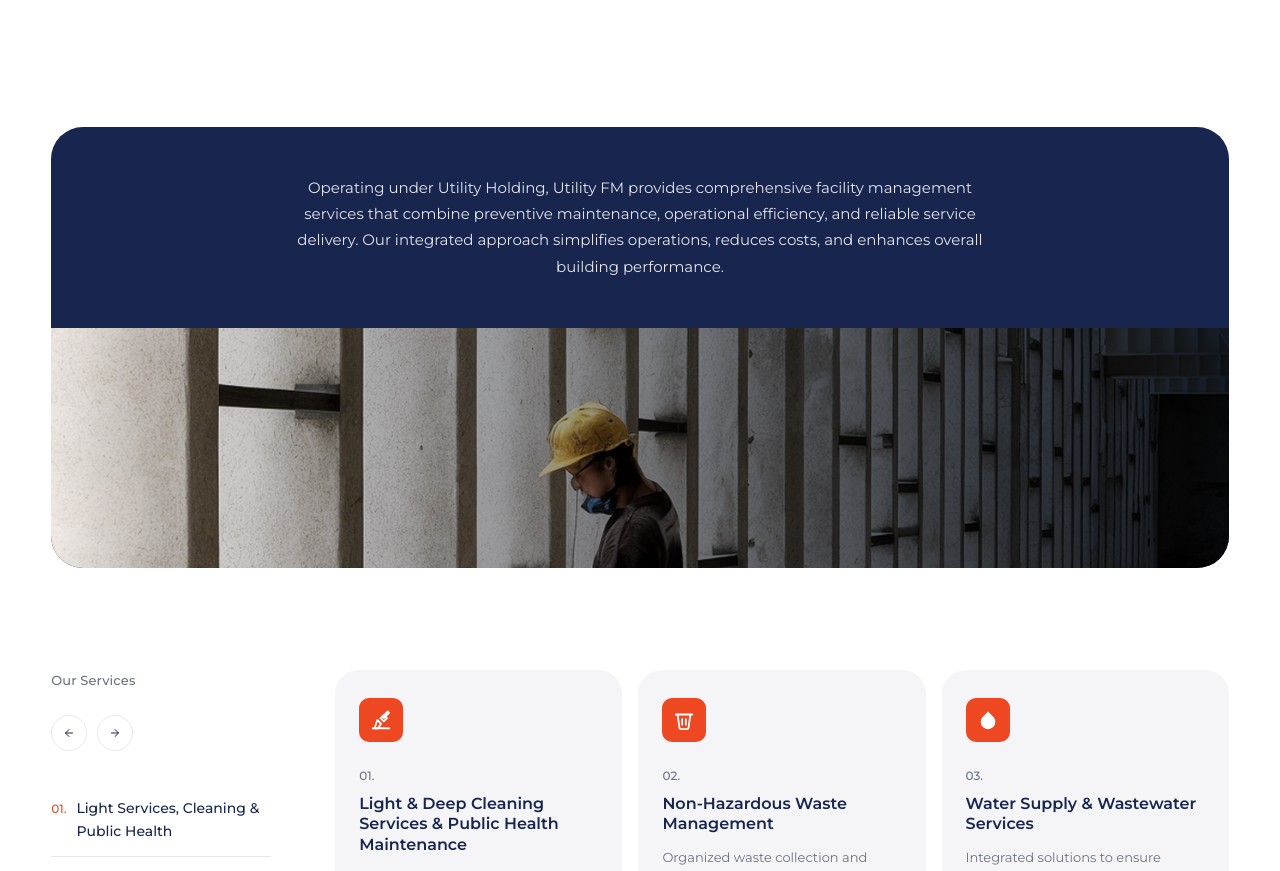
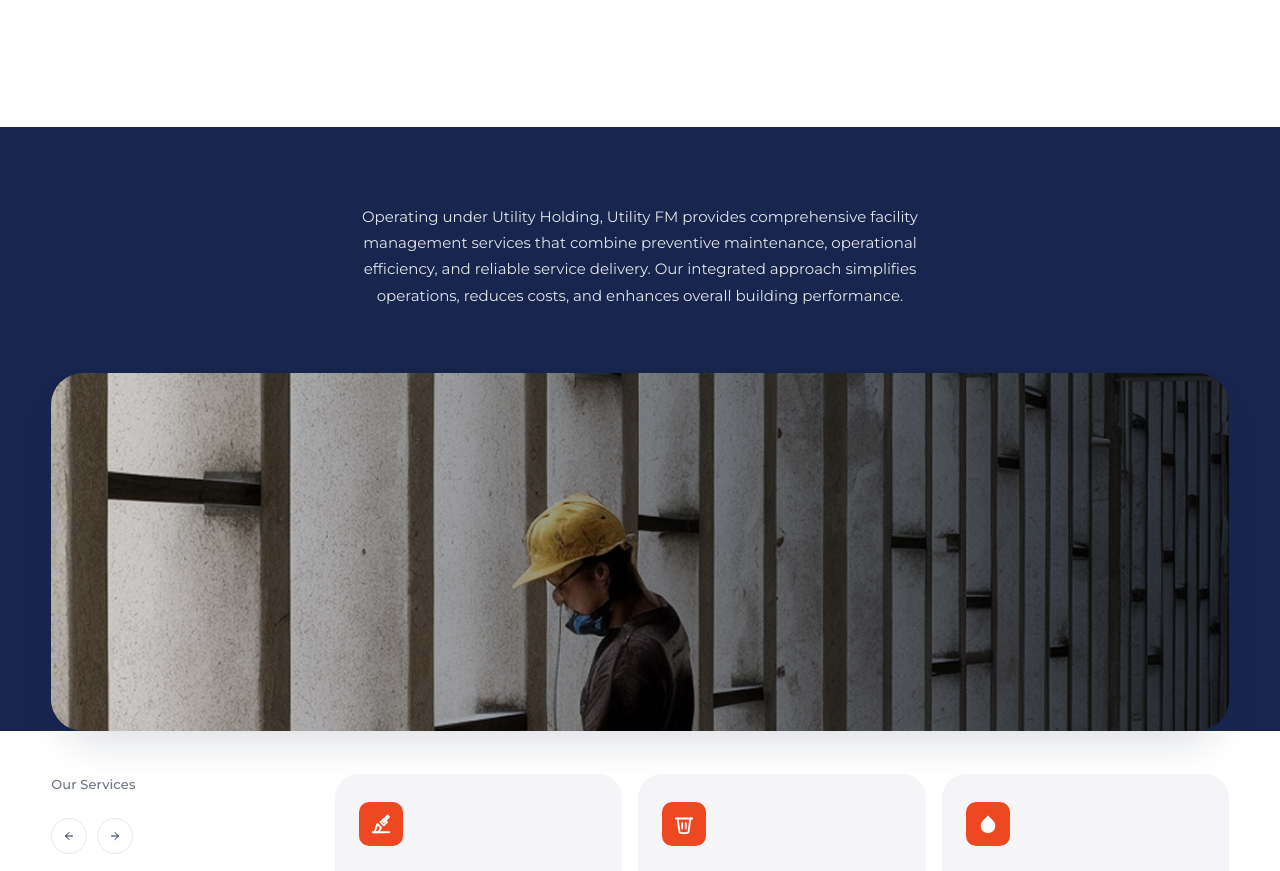
Before and after one commit to jahangirhossain-work/react-app-7, a React (Vite) app: page /fm in a window 1280 px wide. Shown: the part 820-1691 px from the top of the page. Built offline with nearby package versions, Linux system fonts and the light colour scheme.

Commit message:
sub banner flat edit

```diff
--- a/src/styles/global.css
+++ b/src/styles/global.css
@@ -948,17 +948,18 @@ html[dir='rtl'] .office-card__phone { justify-content: flex-end; }
 
 .sub-hero__media .img-wrap:nth-child(1) { grid-row: 1 / 3; }
 
+
 /* Sub-banner-flat */
 .sub-banner-flat {
   margin-block-start: clamp(40px, 5vw, 64px);
-  margin-inline: var(--gutter);
+  /* REMOVED margin-inline to make the navy background full-width */
   background: var(--color-navy);
-  border-radius: var(--radius-xl);
-  padding: clamp(32px, 4vw, 48px) clamp(32px, 5vw, 64px) 0;
+  /* REMOVED border-radius from the navy container */
+  padding: clamp(48px, 6vw, 80px) 0 0;
   color: #fff;
   text-align: center;
   position: relative;
-  overflow: hidden;
+  /* REMOVED overflow: hidden so the rounded image edges show the background underneath */
 }
 
 .sub-banner-flat__text {
@@ -967,17 +968,31 @@ html[dir='rtl'] .office-card__phone { justify-content: flex-end; }
   font-size: clamp(14px, 1.3vw, 15px);
   line-height: 1.75;
   color: rgba(255, 255, 255, 0.88);
-  padding-bottom: clamp(32px, 4vw, 48px);
+  padding-bottom: clamp(48px, 6vw, 64px);
+  padding-inline: var(--gutter); /* Protects text on mobile views */
 }
 
 .sub-banner-flat__image {
-  margin-inline: calc(-1 * clamp(32px, 5vw, 64px));
-  margin-bottom: 0;
-  height: clamp(160px, 22vw, 240px);
+  /* CHANGED: Gives the image wrapper the side gutters and rounded look from your image */
+  margin-inline: var(--gutter);
+  max-width: var(--max-w);
+  margin-image: auto;
+  border-radius: var(--radius-xl);
+
+  /* Pushes the image halfway down over the navy section boundary */
+  margin-bottom: -60px;
+
+  height: clamp(200px, 28vw, 360px);
   overflow: hidden;
-}
-
-.sub-banner-flat__image img { width: 100%; height: 100%; object-fit: cover; display: block; }
+  box-shadow: var(--shadow-lg);
+}
+
+.sub-banner-flat__image img {
+  width: 100%;
+  height: 100%;
+  object-fit: cover;
+  display: block;
+}
 
 /* =========================================================
    Services
```
